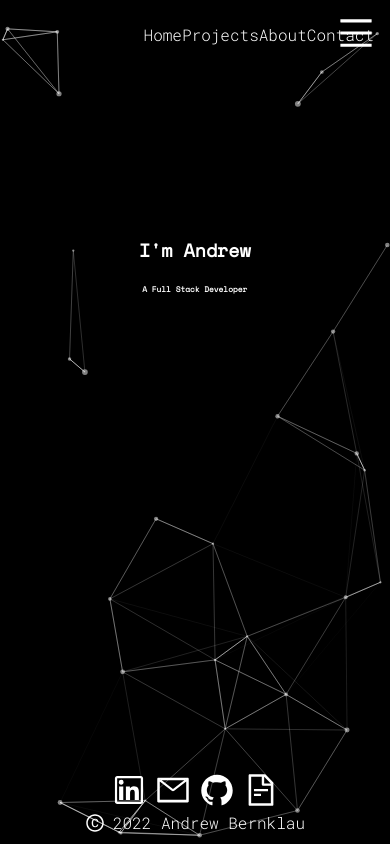
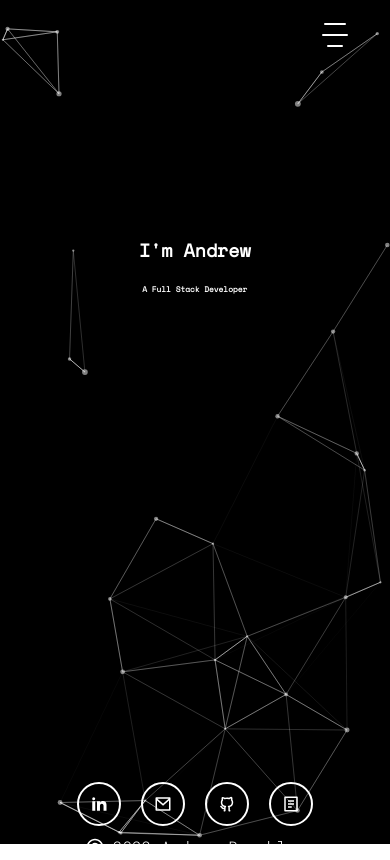
Before and after one commit to abernklau1/portfolio, a React (Create React App) app: page / in a window 390 px wide. Built offline with nearby package versions, Linux system fonts and the light colour scheme.

Commit message:
Added hamburger menu and made new social icons, also started including styled-components

```diff
--- a/package.json
+++ b/package.json
@@ -14,6 +14,7 @@
     "react-router-dom": "^6.3.0",
     "react-scripts": "5.0.1",
     "react-tsparticles": "^2.0.6",
+    "styled-components": "^5.3.5",
     "tsparticles": "^2.0.6",
     "web-vitals": "^2.1.4"
   },
--- a/src/components/Footer.js
+++ b/src/components/Footer.js
@@ -1,36 +1,44 @@
 import {
-  AiOutlineLinkedin,
-  AiOutlineMail,
-  AiOutlineCopyrightCircle,
-  AiFillGithub,
-  AiOutlineFileText,
-} from "react-icons/ai";
+  RiLinkedinFill,
+  RiMailLine,
+  RiCopyrightLine,
+  RiGithubLine,
+  RiFileList2Line,
+} from "react-icons/ri";
+
+import SocialIcon from "./SocialIcon";
 
 const Footer = () => {
   return (
     <section className="footer">
       <div className="icons">
-        <a
-          href="https://www.linkedin.com/in/andrew-bernklau-22737a21b/"
+        <SocialIcon
+          icon={<RiLinkedinFill />}
+          link="https://www.linkedin.com/in/andrew-bernklau-22737a21b/"
+          type="linkedin"
           title="LinkedIn"
-        >
-          <AiOutlineLinkedin size={36} />
-        </a>
-        <a href="/contact" title="Email">
-          <AiOutlineMail size={36} />
-        </a>
-        <a href="https://github.com/abernklau1" title="Github">
-          <AiFillGithub size={36} />
-        </a>
-        <a
-          href="https://docs.google.com/document/d/1JMGF2PX841CKjbVdCYA8x65hpAdeRwTuFjs2l9AZlCg"
+        />
+        <SocialIcon
+          icon={<RiMailLine />}
+          link="/contact"
+          type="mail"
+          title="Email"
+        />
+        <SocialIcon
+          icon={<RiGithubLine />}
+          link="https://github.com/abernklau1"
+          type="github"
+          title="GitHub"
+        />
+        <SocialIcon
+          icon={<RiFileList2Line />}
+          link="https://docs.google.com/document/d/1JMGF2PX841CKjbVdCYA8x65hpAdeRwTuFjs2l9AZlCg"
+          type="resume"
           title="Resume"
-        >
-          <AiOutlineFileText size={36} />
-        </a>
+        />
       </div>
       <div className="copyright">
-        <AiOutlineCopyrightCircle size={20} />
+        <RiCopyrightLine size={20} />
         <span>2022 Andrew Bernklau</span>
       </div>
     </section>
--- /dev/null
+++ b/src/components/HamburgerMenu.js
@@ -0,0 +1,118 @@
+import styled from "styled-components";
+import DropDownMenu from "./DropDownMenu";
+import { useState } from "react";
+
+const Menu = ({ className }) => {
+  const [showMenu, setShowMenu] = useState(false);
+
+  const handleClick = () => {
+    setShowMenu(!showMenu);
+  };
+
+  return (
+    <div
+      className={showMenu ? `menu ${className} activated` : `menu ${className}`}
+    >
+      <button
+        className="nav-tgl"
+        type="button"
+        aria-label="hamburger-menu"
+        onClick={handleClick}
+      >
+        <span aria-hidden="true"></span>
+        {/* <DropDownMenu /> */}
+      </button>
+    </div>
+  );
+};
+
+const HamburgerMenu = styled(Menu)`
+  &.menu {
+    display: none;
+  }
+
+  .nav-tgl {
+    display: inline-block;
+    cursor: pointer;
+    position: fixed;
+    z-index: 100;
+    right: 30px;
+    top: 10px;
+    width: 50px;
+    height: 50px;
+    border: none;
+    border-radius: 50%;
+    padding: 0;
+    background: transparent;
+    box-shadow: 0px 4px 24px rgba(#fff, 0.24);
+    line-height: 0.6;
+    text-align: center;
+    span {
+      display: inline-block;
+      position: relative;
+      height: 2px;
+      width: 26px;
+      border-radius: 1px;
+      background: white;
+      vertical-align: middle;
+
+      &:before,
+      &:after {
+        display: inline-block;
+        position: absolute;
+        content: "";
+        height: 2px;
+        border-radius: 1px;
+        background: white;
+        transition: all 200ms;
+      }
+
+      &:before {
+        top: -11px;
+        left: 2px;
+        width: 22px;
+      }
+      &:after {
+        top: 11px;
+        left: 5px;
+        width: 16px;
+      }
+    }
+
+    &:focus {
+      outline: none;
+    }
+
+    &:hover > span:after,
+    &:hover > span:before {
+      width: 26px;
+      left: 0;
+    }
+  }
+
+  &.menu.activated {
+    .nav-tgl span {
+      height: 0;
+      &:after,
+      &:before {
+        top: -1px;
+        left: 0px;
+        width: 26px;
+      }
+      &:after {
+        transform: rotate(-45deg);
+      }
+      &:before {
+        transform: rotate(45deg);
+      }
+    }
+  }
+
+  @media (max-width: 1050px) {
+    &.menu {
+      display: inline;
+    }
+  }
+`;
+
+export default HamburgerMenu;
--- a/src/components/Navbar.js
+++ b/src/components/Navbar.js
@@ -1,7 +1,7 @@
 import NavList from "./NavList";
-import { AiOutlineMenu } from "react-icons/ai";
+import HamburgerMenu from "./HamburgerMenu";
 
-const Navbar = () => {
+const NavBar = () => {
   return (
     <section className="nav-container">
       <nav className="navbar">
@@ -11,12 +11,10 @@ const Navbar = () => {
         <div className="nav-list-container">
           <NavList />
         </div>
-        <button className="bars">
-          <AiOutlineMenu size={40} />
-        </button>
+        <HamburgerMenu />
       </nav>
     </section>
   );
 };
 
-export default Navbar;
+export default NavBar;
--- a/src/components/Navlink.js
+++ b/src/components/Navlink.js
@@ -3,7 +3,7 @@ import { NavLink } from "react-router-dom";
 const Navlink = ({ to }) => {
   return (
     <li className="nav-items">
-      <NavLink to={`/${to}`} className="nav-link">
+      <NavLink to={to === "home" ? "/" : `/${to}`} className="nav-link">
         {to}
       </NavLink>
     </li>
--- /dev/null
+++ b/src/components/SocialIcon.js
@@ -0,0 +1,38 @@
+import styled from "styled-components";
+
+const Icon = ({ icon, link, type, title, className }) => {
+  return (
+    <a
+      href={link}
+      target="_blank"
+      rel="noreferrer"
+      title={title}
+      className={`icon icon-${type} ${className}`}
+    >
+      {icon}
+    </a>
+  );
+};
+
+const SocialIcon = styled(Icon)`
+  &.icon {
+    width: 40px;
+    height: 40px;
+    display: inline-flex;
+    align-items: center;
+    justify-content: center;
+    text-decoration: none;
+    font-size: 18px;
+    color: #fff;
+    border-radius: 50%;
+    outline: 2px solid #fff;
+    transition-property: outline-offset, outline-color, background-color;
+    transition-duration: 0.25s;
+  }
+
+  &.icon:hover {
+    outline-offset: 4px;
+  }
+`;
+
+export default SocialIcon;
--- a/src/index.scss
+++ b/src/index.scss
@@ -22,7 +22,10 @@
   $footer-separator: 6rem;
   $header-font: "Space Mono", monospace;
   $body-font: "Roboto Mono", monospace;
-
+  $linkedin: #0077b5;
+  $mail: #ff4f4f;
+  $github: #2ea44f;
+  $resume: #2155cd;
 
 html,
 body {
@@ -79,6 +82,7 @@ a, button {
     justify-content: space-between;
     align-items: center;
     width: 100%;
+    height: 3.2rem;
     color: white;
     margin-bottom: .5rem;
     .nav-list-container {
@@ -86,11 +90,13 @@ a, button {
     }
     .nav-list {
       display: flex;
+      flex-wrap: wrap;
       justify-content: space-around;
     }
     .nav-link {
       color: white;
       text-transform: capitalize;
+      padding: 0 .5rem;
       &:active {
         opacity: .5;
       }
@@ -103,7 +109,7 @@ a, button {
   }
 }
 
-.active {
+a.active {
   opacity: .5
 }
 
@@ -134,7 +140,8 @@ a, button {
     display: flex;
     justify-content: center;
     align-items: center;
-    gap: 0.5rem;
+    column-gap: 1.5rem;
+    height: 4rem;
     a {
       color: white;
     }
@@ -146,3 +153,29 @@ a, button {
     gap: .5rem;
   }
 }
+
+.icon-linkedin:hover {
+  background-color: $linkedin;
+  outline-color: $linkedin;
+}
+
+.icon-mail:hover {
+  background-color: $mail;
+  outline-color: $mail;
+}
+
+.icon-github:hover {
+  background-color: $github;
+  outline-color: $github;
+}
+
+.icon-resume:hover {
+  background-color: $resume;
+  outline-color: $resume;
+}
+
+@media (max-width: 1050px) {
+  .nav-list-container {
+    display: none;
+  }
+}
```
Also changed, not shown: 1 other file (tests, documents, lock files or other folders).
